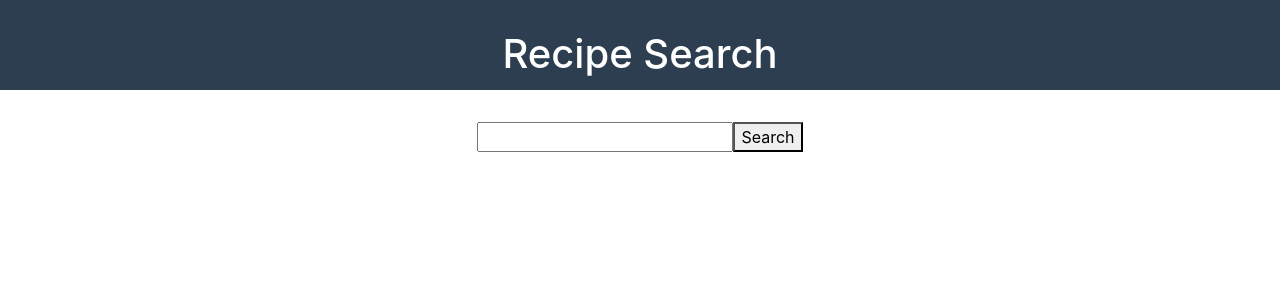
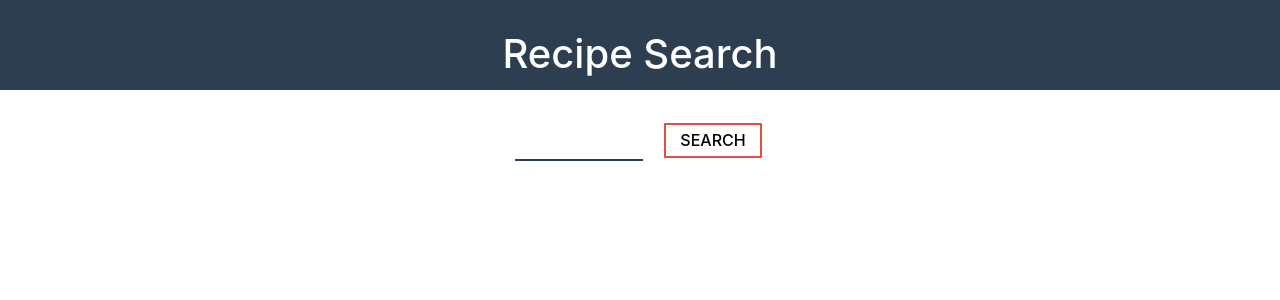
Before and after one commit to ali1129js/recipes-app, a React (Create React App) app: page / in a window 1280 px wide. Shown: the top 300 px of the page. Built offline with nearby package versions, Linux system fonts and the light colour scheme.

Commit message:
styling and bootstrap

```diff
--- a/src/App.css
+++ b/src/App.css
@@ -2,8 +2,25 @@
  * @Author: Ali
  * @Date:   2018-12-15T14:09:29+01:00
  * @Last modified by:   Ali
- * @Last modified time: 2018-12-15T16:41:12+01:00
+ * @Last modified time: 2018-12-18T08:34:08+01:00
  */
+ body {
+   background:#f3f3f3;
+ }
+
+ img {
+   width: 100%;
+   height: 220px;
+ }
+
+ a {
+   color: #e74c3c !important;
+ }
+
+ button:focus {
+   outline: none;
+ }
+
  .App {
    text-align: center;
  }
@@ -19,3 +36,129 @@
  .App-title {
    font-size: 1.5em;
  }
+
+ .recipe_buttons {
+   border: solid 2px #e74c3c;
+   background: transparent;
+   padding: 0.4rem 0.6rem;
+   margin: 0 0.2rem;
+   border-radius: 1px;
+   font-size: 0.8rem;
+   text-transform: uppercase;
+   font-weight: 500;
+   margin-left: 0.7rem;
+ }
+
+ .recipes__box {
+   background: #fff;
+   padding-bottom: 2rem;
+   border-radius: 5px;
+   box-shadow: -1px 2px 34px -13px rgba(0,0,0,0.75);
+   text-align: left;
+   overflow: hidden;
+ }
+
+ .recipe__text {
+   margin-left: 15px;
+ }
+
+ .recipes__title {
+   color: #e74c3c;
+   text-transform: uppercase;
+   font-size: 1.1rem;
+   padding: 1.8rem 0 0.2rem 0;
+ }
+
+ .recipes__subtitle {
+   text-transform: uppercase;
+   font-weight: 600;
+   font-size: 0.8rem;
+   letter-spacing: 2px;
+ }
+
+ .recipes__subtitle span {
+   text-transform: none;
+   font-weight: 400;
+   font-size: 0.8rem;
+   letter-spacing: 1px;
+ }
+
+ .form__input {
+   background: transparent;
+   border: 0;
+   border-bottom: solid 2px #2c3e50;
+   margin-right: 10px;
+   letter-spacing: 2px;
+   width: 10%;
+   padding: 0.4rem;
+ }
+
+ .form__button {
+   border: solid 2px #e74c3c;
+   background: transparent;
+   padding: 0.2rem 0.9rem;
+   margin: 0 0.2rem;
+   border-radius: 1px;
+   font-size: 1rem;
+   text-transform: uppercase;
+   font-weight: 500;
+   margin-left: 0.7rem;
+ }
+
+ input[type="text"] {
+   outline: none;
+ }
+
+ input:-webkit-autofill {
+   -webkit-box-shadow: 0 0 0 30px #f3f3f3 inset;
+   -webkit-text-fill-color: #2c3e50 !important;
+ }
+
+ /******** RECIPE.js ********/
+
+ .active-recipe {
+   margin: 0 auto;
+   width: 60%;
+ }
+
+ .active-recipe__img {
+   height: 500px !important;
+ }
+
+ .active-recipe__title {
+   text-transform: uppercase;
+   letter-spacing: 2px;
+   margin: 1rem 0;
+ }
+
+ .active-recipe__publisher, .active-recipe__website {
+   text-transform: uppercase;
+   font-size: 1.2rem;
+   margin-bottom: 1rem;
+ }
+
+ .active-recipe__publisher span {
+   text-transform: none;
+   font-weight: 300;
+   letter-spacing: 2px;
+   margin-left: 5px;
+ }
+
+ .active-recipe__website span {
+   text-transform: lowercase;
+   font-weight: 300;
+   letter-spacing: 2px;
+   color: #e74c3c;
+   margin-left: 10px;
+ }
+
+ .active-recipe__button {
+   border: solid 2px #e74c3c;
+   background: transparent;
+   padding: 0.2rem 0.9rem;
+   margin: 0 0.2rem;
+   border-radius: 1px;
+   font-size: 1rem;
+   text-transform: uppercase;
+   font-weight: 500;
+ }
--- a/src/Components/Form.js
+++ b/src/Components/Form.js
@@ -2,16 +2,19 @@
  * @Author: Ali
  * @Date:   2018-12-15T16:44:03+01:00
  * @Last modified by:   Ali
- * @Last modified time: 2018-12-15T17:57:41+01:00
+ * @Last modified time: 2018-12-18T08:35:31+01:00
  */
 import React from 'react'
 
 //a stateless functional Component
 const Form = props => (
-  <form onSubmit={props.getRecipe}>
-    {/* using string refs for now, must change later*/}
-   <input type="text" name="recipeName"/>
-   <button> Search </button>
+  <form onSubmit={props.getRecipe} style={{ marginBottom:"2rem" }}>
+    {/* using name attribute for now, must change later*/}
+    <input
+      className="form__input"
+      type="text"
+      name="recipeName"/>
+    <button className="form__button"> Search </button>
   </form>
 )
 export default Form
--- a/src/Components/Recipes.js
+++ b/src/Components/Recipes.js
@@ -2,21 +2,32 @@
  * @Author: Ali
  * @Date:   2018-12-16T14:09:47+01:00
  * @Last modified by:   Ali
- * @Last modified time: 2018-12-16T14:34:45+01:00
+ * @Last modified time: 2018-12-18T08:43:36+01:00
  */
 import React from 'react'
 
 const Recipes = props => (
-  <div>
+  <div className="container">
+    <div className="row">
       {props.recipes.map( recipe => {
         return (
+          <div className="col-md-4">
+            <div className="recipes__box">
               <div key={recipe.recipe_id}>
-          <img src={recipe.image_url} alt={recipe.title} />
-          <p> { recipe.title } </p>
+                <img
+                  className="recipe__box-img"
+                  src={recipe.image_url}
+                  alt={recipe.title} />
+                  <div className="recipe__text">
+                    <h5> { recipe.title } </h5>
+                  </div>
+              </div>
+            </div>
           </div>
         )
       }
       )}
     </div>
+  </div>
 )
 export default Recipes
```
Lines whose indentation alone changed are shown as unchanged.
